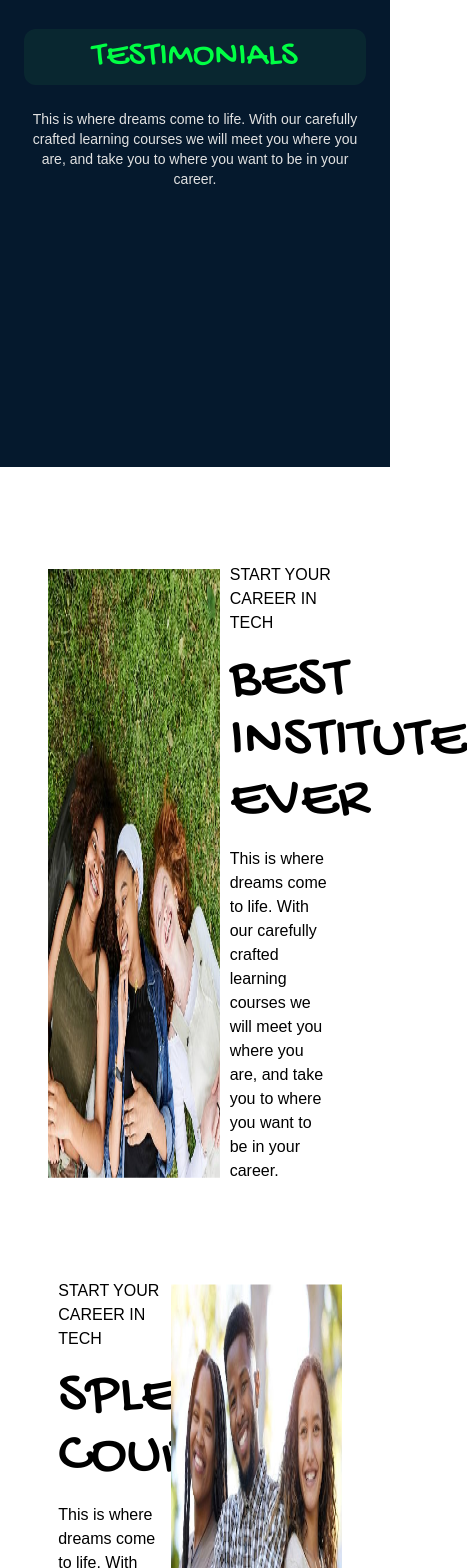
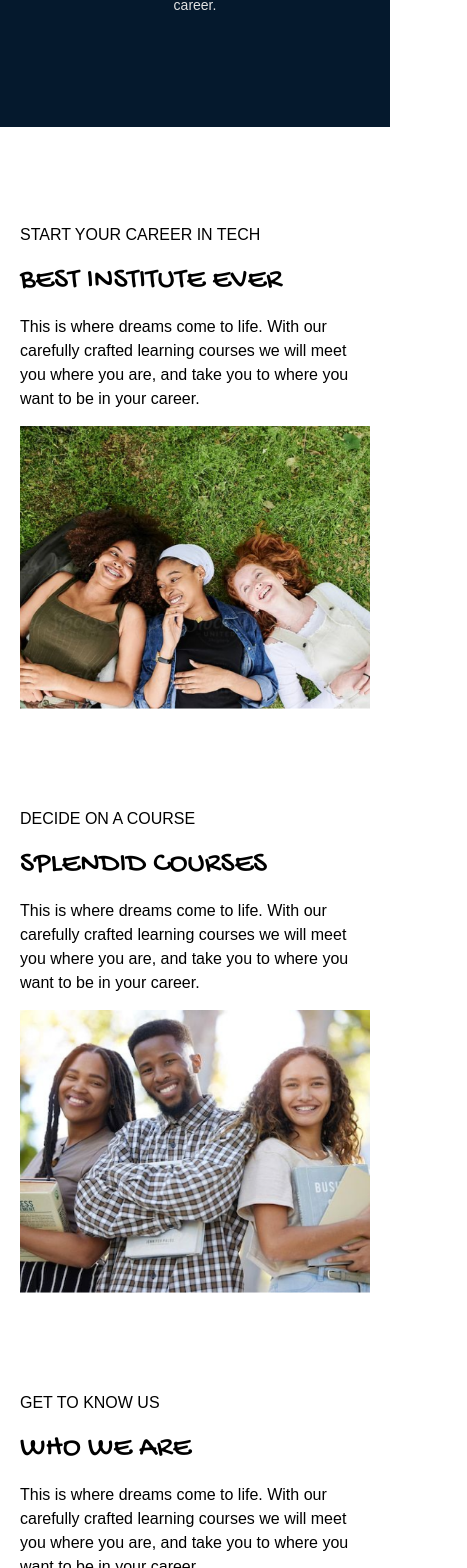
Before and after one commit to codexcel-institute/codexcel-institute-web, a React (Vite) app: page /testimonials in a window 390 px wide. Shown: the part 377-1945 px from the top of the page, 467 px wide, since content can reach past the window. Built offline with nearby package versions, Linux system fonts and the light colour scheme.

Commit message:
testimonials page responsiveness

```diff
--- a/src/Pages/Testimonials.jsx
+++ b/src/Pages/Testimonials.jsx
@@ -8,9 +8,11 @@ function Testimonials() {
   return (
     <main>
         <TestimonialsTop />
-        <Best />
-        <Splendid />
-        <WhoWeAre />
+        <div className='px-5 lg:px-12'>
+          <Best />
+          <Splendid />
+          <WhoWeAre />
+        </div>
     </main>
   )
 }
--- a/src/TestimonialsPageFolder/Best.jsx
+++ b/src/TestimonialsPageFolder/Best.jsx
@@ -3,12 +3,12 @@ import best from '../assets/best.png'
 
 function Best() {
   return (
-    <section className="flex py-24 px-12">
-        <img src={best} alt="" className='w-7/12' />
-        <div className='w-5/12 flex items-center justify-center'>
-            <div className="w-10/12 flex flex-col gap-4">
+    <section className="flex py-24 flex-col-reverse gap-y-3 md:flex-row">
+        <img src={best} alt="" className='w-full h-72 md:h-auto md:w-7/12' />
+        <div className='md:w-5/12 md:flex items-center justify-center'>
+            <div className="md:w-10/12 flex flex-col gap-4">
                 <p>START YOUR CAREER IN TECH</p>
-                <h1 className="gochi text-6xl">BEST INSTITUTE EVER</h1>
+                <h1 className="gochi text-3xl lg:text-4xl xl:text-6xl">BEST INSTITUTE EVER</h1>
                 <p>This is where dreams come to life. With our carefully crafted learning courses we will meet you where you are, and take you to where you want to be in your career.</p>
             </div>
         </div>
--- a/src/TestimonialsPageFolder/Splendid.jsx
+++ b/src/TestimonialsPageFolder/Splendid.jsx
@@ -3,15 +3,15 @@ import splendid from '../assets/splendid.png'
 
 function Splendid() {
   return (
-    <section className="flex pb-24 px-12">
-        <div className='w-5/12 flex items-center justify-center'>
-            <div className="w-10/12 flex flex-col gap-4">
-                <p>START YOUR CAREER IN TECH</p>
-                <h1 className="gochi text-6xl">SPLENDID COURSES</h1>
+    <section className="flex pb-24 flex-col gap-y-3 md:flex-row">
+        <div className='md:w-5/12 md:flex items-center justify-center'>
+            <div className="md:w-10/12 flex flex-col gap-4">
+                <p>DECIDE ON A COURSE</p>
+                <h1 className="gochi text-3xl lg:text-4xl xl:text-6xl">SPLENDID COURSES</h1>
                 <p>This is where dreams come to life. With our carefully crafted learning courses we will meet you where you are, and take you to where you want to be in your career.</p>
             </div>
         </div>
-        <img src={splendid} alt="" className='w-7/12' />
+        <img src={splendid} alt="" className='w-full h-72 md:h-auto md:w-7/12' />
     </section>
   )
 }
--- a/src/TestimonialsPageFolder/TestimonialsTop.jsx
+++ b/src/TestimonialsPageFolder/TestimonialsTop.jsx
@@ -2,10 +2,10 @@ import {} from 'react'
 
 function TestimonialsTop() {
   return (
-    <section className="flex flex-col gap items-center bg-[rgba(5,25,45,1)] justify-center h-[calc(100svh-80px)] p-6">
+    <section className="flex flex-col gap items-center bg-[rgba(5,25,45,1)] justify-center h-fit py-28 lg:h-[calc(100svh-80px)] p-6">
         <div className="max-w-[506px] text-center flex flex-col gap-6">
             <p className='text-white'>WHAT PEOPLE SAY ABOUT US</p>
-            <div className="text-center py-2 text-4xl gochi rounded-xl text-[rgba(0,255,68,1)] bg-[rgba(52,168,83,0.1)]">TESTIMONIALS</div>
+            <div className="text-center py-2 text-2xl md:text-4xl gochi rounded-xl text-[rgba(0,255,68,1)] bg-[rgba(52,168,83,0.1)] mx-auto w-[210px] md:w-full">TESTIMONIALS</div>
             <p className="text-[rgba(226,226,226,1)] text-sm">This is where dreams come to life. With our carefully crafted learning courses we will meet you where you are, and take you to where you want to be in your career.</p>
         </div>
     </section>
--- a/src/TestimonialsPageFolder/WhoWeAre.jsx
+++ b/src/TestimonialsPageFolder/WhoWeAre.jsx
@@ -4,12 +4,12 @@ import img from '../assets/user2.png'
 
 function WhoWeAre() {
   return (
-    <section className="flex pb-24 px-12">
-        <img src={img} alt="" className='w-7/12' />
-        <div className='w-5/12 flex items-center justify-center'>
-            <div className="w-10/12 flex flex-col gap-4">
-                <p>START YOUR CAREER IN TECH</p>
-                <h1 className="gochi text-6xl">WHO WE ARE</h1>
+    <section className="flex pb-24 flex-col-reverse gap-y-3 md:flex-row">
+        <img src={img} alt="" className='w-full h-72 md:h-auto md:w-7/12' />
+        <div className='md:w-5/12 md:flex items-center justify-center'>
+            <div className="md:w-10/12 flex flex-col gap-4">
+                <p>GET TO KNOW US</p>
+                <h1 className="gochi text-3xl lg:text-4xl xl:text-6xl">WHO WE ARE</h1>
                 <p>This is where dreams come to life. With our carefully crafted learning courses we will meet you where you are, and take you to where you want to be in your career.</p>
             </div>
         </div>
```
